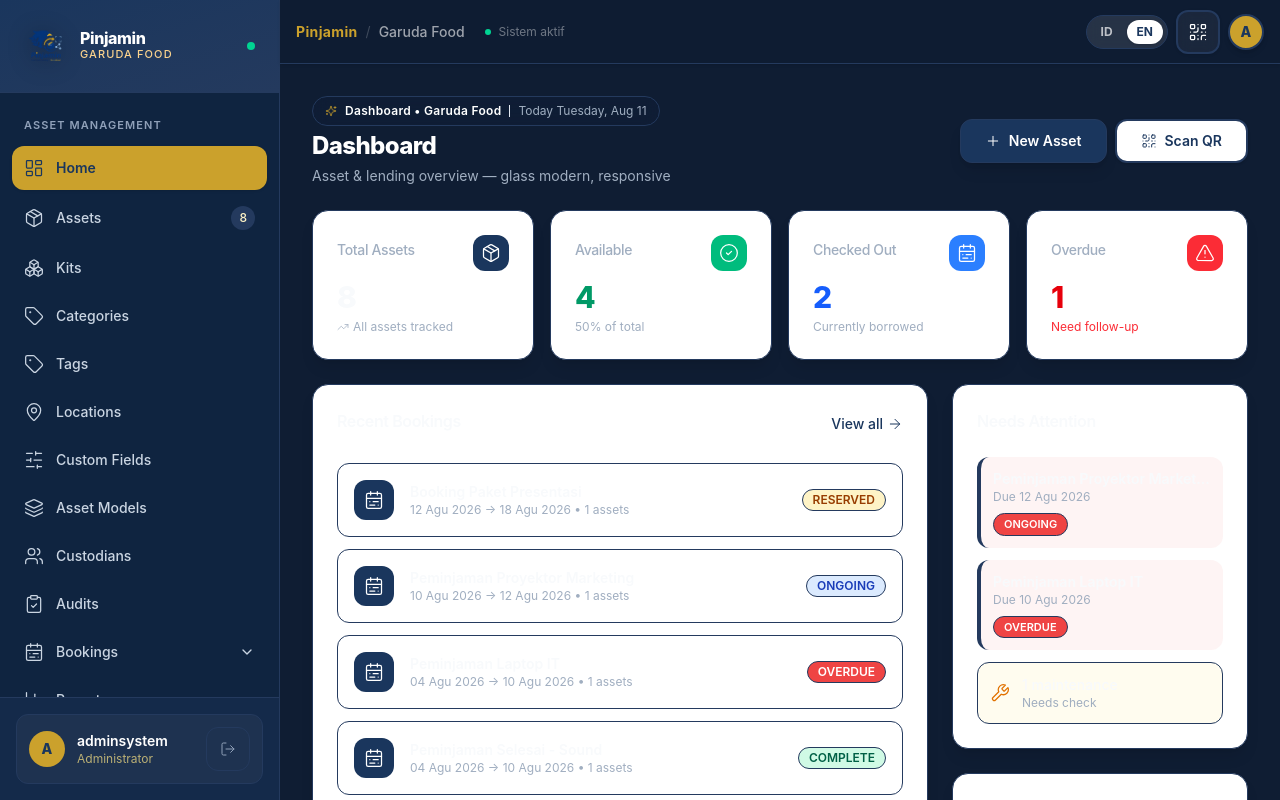
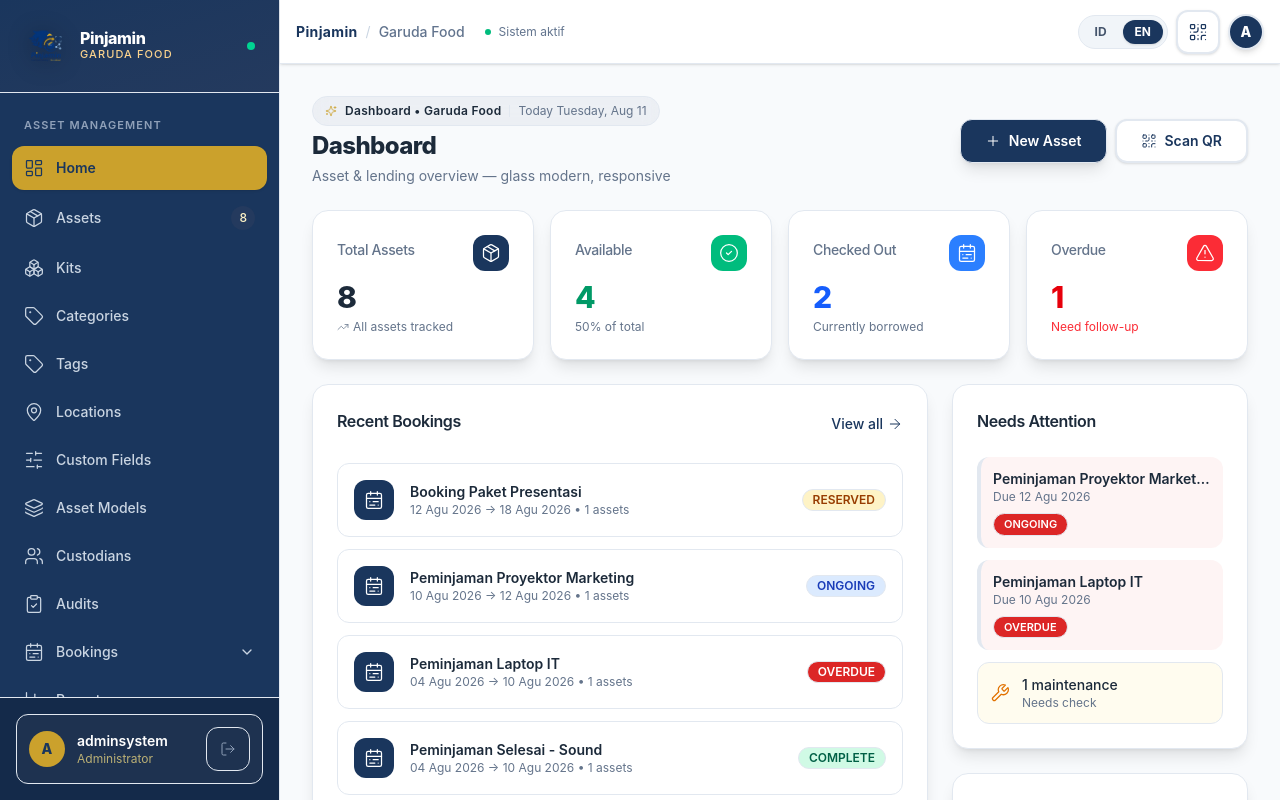
Before and after one commit to Muhammadizzi/Pinjamin-app, a Next.js app in the folder apps/pinjamin/: page / in a window 1280 px wide. Shown: the top 800 px of the page. Built offline with nearby package versions, Linux system fonts and the light colour scheme.

Commit message:
feat: light theme white with navy keep single theme

```diff
--- a/apps/pinjamin/app/globals.css
+++ b/apps/pinjamin/app/globals.css
@@ -1,42 +1,42 @@
 @import "tailwindcss";
 
 /*
-  Pinjamin — SINGLE DARK THEME (navy #1a365d + gold #CBA12C)
-  Sesuai request: hilangkan 2 mode, cukup 1 tema saja (dark navy)
-  Sidebar tetap gelap, dashboard gelap, kontras tinggi, tidak silau
+  Pinjamin — SINGLE LIGHT THEME (putih + navy #1a365d + gold #CBA12C)
+  Request: ganti tema ke light tapi warna navy tetap mengikuti
+  Sidebar tetap navy gelap, konten putih bersih, kontras tinggi
 */
 
-:root,
-.dark {
-  --background: #0f1d33; /* dark navy single */
-  --foreground: #f8fafc;
-  --card: #1a2d4a; /* card navy */
-  --card-foreground: #f8fafc;
-  --popover: #1a2d4a;
-  --popover-foreground: #f8fafc;
-  --primary: #CBA12C; /* gold */
-  --primary-foreground: #1a365d;
-  --secondary: #1a365d;
-  --secondary-foreground: #f8fafc;
-  --muted: #1f3556;
-  --muted-foreground: #a0aec0;
-  --accent: #243a5e;
-  --accent-foreground: #f8fafc;
-  --destructive: #ef4444;
+:root {
+  --background: #ffffff; /* putih bersih */
+  --foreground: #1c2a3a; /* navy charcoal */
+  --card: #ffffff;
+  --card-foreground: #1c2a3a;
+  --popover: #ffffff;
+  --popover-foreground: #1c2a3a;
+  --primary: #1a365d; /* navy */
+  --primary-foreground: #ffffff;
+  --secondary: #f1f5f9;
+  --secondary-foreground: #1a365d;
+  --muted: #f8fafc;
+  --muted-foreground: #64748b;
+  --accent: #f1f5f9;
+  --accent-foreground: #1a365d;
+  --destructive: #dc2626;
   --destructive-foreground: #ffffff;
-  --border: #243a5e;
-  --input: #243a5e;
-  --ring: #CBA12C;
+  --border: #e2e8f0;
+  --input: #e2e8f0;
+  --ring: #1a365d;
   --radius: 0.9rem;
-  --sidebar: #0f2440;
-  --sidebar-foreground: #f8fafc;
-  --sidebar-accent: #1a365d;
-  --sidebar-border: #243a5e;
-  --chart-1: #CBA12C;
-  --chart-2: #38a169;
-  --chart-3: #4299e1;
-  --chart-4: #805ad5;
-  --chart-5: #ed64a6;
+  /* Sidebar tetap navy gelap meski light theme */
+  --sidebar: #1a365d;
+  --sidebar-foreground: #ffffff;
+  --sidebar-accent: #243a5e;
+  --sidebar-border: #2a4a6b;
+  --chart-1: #1a365d;
+  --chart-2: #CBA12C;
+  --chart-3: #2b6cb0;
+  --chart-4: #38a169;
+  --chart-5: #805ad5;
 }
 
 @theme inline {
@@ -71,7 +71,7 @@
 }
 
 html {
-  color-scheme: dark;
+  color-scheme: light;
 }
 
 body {
@@ -82,10 +82,9 @@ body {
   text-rendering: optimizeLegibility;
 }
 
-:root,
-.dark {
-  --card-shadow: 0 4px 24px rgba(0, 0, 0, 0.35);
-  --card-shadow-hover: 0 8px 32px rgba(0, 0, 0, 0.45);
+:root {
+  --card-shadow: 0 4px 24px rgba(26, 54, 93, 0.06), 0 1px 3px rgba(26, 54, 93, 0.08);
+  --card-shadow-hover: 0 8px 32px rgba(26, 54, 93, 0.12), 0 2px 8px rgba(26, 54, 93, 0.08);
 }
 
 ::-webkit-scrollbar {
@@ -96,7 +95,7 @@ body {
   background: transparent;
 }
 ::-webkit-scrollbar-thumb {
-  background: #2a4365;
+  background: #cbd5e1;
   border-radius: 999px;
 }
 
@@ -119,8 +118,10 @@ body {
   -webkit-backdrop-filter: blur(16px);
 }
 .glass-card {
-  background: color-mix(in srgb, var(--card) 96%, transparent);
-  backdrop-filter: blur(16px);
+  background: var(--card);
   border: 1px solid var(--border);
   box-shadow: var(--card-shadow);
 }
+.glass-card:hover {
+  box-shadow: var(--card-shadow-hover);
+}
--- a/apps/pinjamin/app/layout.tsx
+++ b/apps/pinjamin/app/layout.tsx
@@ -5,7 +5,7 @@ import { I18nProvider } from "@/lib/i18n";
 
 export const metadata: Metadata = {
   title: "Pinjamin — Smart Asset Lending | Garuda Food",
-  description: "Sistem peminjaman aset Garuda Food — kelola aset, kit, booking, audit, dan laporan dengan QR. Single dark theme, bilingual ID/EN.",
+  description: "Sistem peminjaman aset Garuda Food — kelola aset, kit, booking, audit, dan laporan dengan QR. Light theme navy, bilingual ID/EN.",
   manifest: "/site.webmanifest",
   icons: {
     icon: "/favicon.ico",
@@ -14,15 +14,15 @@ export const metadata: Metadata = {
 };
 
 export const viewport: Viewport = {
-  themeColor: "#1a365d",
+  themeColor: "#ffffff",
   width: "device-width",
   initialScale: 1,
 };
 
 export default function RootLayout({ children }: { children: React.ReactNode }) {
   return (
-    <html lang="id" className="dark h-full" style={{ colorScheme: "dark" }}>
-      <body className="min-h-screen antialiased bg-[#0f1d33] text-white">
+    <html lang="id" className="h-full" style={{ colorScheme: "light" }}>
+      <body className="min-h-screen antialiased bg-white text-[#1c2a3a]">
         <I18nProvider>
           <StoreProvider>{children}</StoreProvider>
         </I18nProvider>
--- a/apps/pinjamin/components/layout/sidebar.tsx
+++ b/apps/pinjamin/components/layout/sidebar.tsx
@@ -4,7 +4,7 @@ import { usePathname, useRouter } from "next/navigation";
 import { useState } from "react";
 import { cn } from "@/lib/utils";
 import { Button } from "@/components/ui/button";
-import { LanguageToggle } from "@/components/language-toggle";
+import { LanguageToggleLight } from "@/components/language-toggle";
 import { useT } from "@/lib/i18n";
 import {
   LayoutDashboard,
@@ -155,32 +155,27 @@ export function Sidebar({ onNavigate }: { onNavigate?: () => void }) {
 export function TopBar({ onMenu }: { onMenu: () => void }) {
   const router = useRouter();
   return (
-    <header className="sticky top-0 z-20 flex h-[64px] items-center gap-3 border-b bg-[#0f1d33]/95 backdrop-blur-xl px-4 border-[#243a5e] shadow-sm">
-      <Button variant="ghost" size="icon" onClick={onMenu} className="shrink-0 lg:hidden text-white hover:bg-white/10">
+    <header className="sticky top-0 z-20 flex h-[64px] items-center gap-3 border-b bg-white/90 backdrop-blur-xl px-4 border-slate-200 shadow-sm">
+      <Button variant="ghost" size="icon" onClick={onMenu} className="shrink-0 lg:hidden text-[#1a365d] hover:bg-slate-100">
         <Menu className="h-6 w-6" strokeWidth={1.5} />
       </Button>
       <Link href="/" className="flex items-center gap-2 lg:hidden">
-        <img src="/logo-pinjamin.png" alt="Pinjamin" className="h-7 w-auto object-contain" style={{ background: "transparent", filter: "drop-shadow(0 2px 6px rgba(0,0,0,0.3))" }} />
-        <span className="font-extrabold tracking-tight text-white">Pinjamin</span>
-        <span className="text-[10px] px-1.5 py-0.5 rounded bg-[#CBA12C] text-[#1a365d] font-bold">GARUDA FOOD</span>
+        <img src="/logo-pinjamin.png" alt="Pinjamin" className="h-7 w-auto object-contain" style={{ background: "transparent", filter: "drop-shadow(0 1px 4px rgba(0,0,0,0.1))" }} />
+        <span className="font-extrabold tracking-tight text-[#1a365d]">Pinjamin</span>
+        <span className="text-[10px] px-1.5 py-0.5 rounded bg-[#1a365d] text-white font-bold">GARUDA FOOD</span>
       </Link>
       <div className="hidden lg:flex items-center gap-2 text-sm">
-        <span className="text-[#CBA12C] font-bold tracking-wide">Pinjamin</span>
-        <span className="text-white/20">/</span>
-        <span className="text-white/60 font-medium">Garuda Food</span>
-        <span className="ml-3 hidden xl:inline-flex items-center gap-2 text-xs text-white/40">
-          <span className="h-1.5 w-1.5 rounded-full bg-emerald-400 animate-pulse" />
+        <span className="text-[#1a365d] font-bold tracking-wide">Pinjamin</span>
+        <span className="text-slate-300">/</span>
+        <span className="text-slate-500 font-medium">Garuda Food</span>
+        <span className="ml-3 hidden xl:inline-flex items-center gap-2 text-xs text-slate-500">
+          <span className="h-1.5 w-1.5 rounded-full bg-emerald-500 animate-pulse" />
           Sistem aktif
         </span>
       </div>
       <div className="ml-auto flex items-center gap-2">
-        <LanguageToggle />
-        <Button
-          variant="outline"
-          size="icon"
-          onClick={() => router.push("/scanner")}
-          className="hidden sm:flex bg-white/5 hover:bg-white/10 text-white border-white/15 hover:text-white backdrop-blur"
-        >
+        <LanguageToggleLight />
+        <Button variant="outline" size="icon" onClick={() => router.push("/scanner")} className="hidden sm:flex">
           <QrCode className="h-5 w-5" strokeWidth={1.5} />
         </Button>
         <button
@@ -188,7 +183,7 @@ export function TopBar({ onMenu }: { onMenu: () => void }) {
             await fetch("/api/auth/logout", { method: "POST" });
             router.push("/login");
           }}
-          className="h-9 w-9 rounded-full bg-[#CBA12C] text-[#1a365d] flex items-center justify-center text-sm font-extrabold shadow-md border-2 border-[#CBA12C]"
+          className="h-9 w-9 rounded-full bg-[#1a365d] text-white flex items-center justify-center text-sm font-extrabold shadow-md border-2 border-[#1a365d]"
         >
           A
         </button>
@@ -200,14 +195,14 @@ export function TopBar({ onMenu }: { onMenu: () => void }) {
 export function AppShell({ children }: { children: React.ReactNode }) {
   const [open, setOpen] = useState(false);
   return (
-    <div className="min-h-screen bg-[#0f1d33] text-white">
+    <div className="min-h-screen bg-white text-[#1c2a3a]">
       <div className="lg:flex">
-        <aside className="hidden lg:flex lg:w-[280px] lg:shrink-0 lg:flex-col lg:sticky lg:top-0 lg:h-screen lg:border-r lg:border-[#1a365d] backdrop-blur">
+        <aside className="hidden lg:flex lg:w-[280px] lg:shrink-0 lg:flex-col lg:sticky lg:top-0 lg:h-screen lg:border-r lg:border-slate-200 backdrop-blur">
           <Sidebar />
         </aside>
         <div className="flex-1 min-w-0 flex flex-col">
           <TopBar onMenu={() => setOpen(true)} />
-          <main className="flex-1 bg-[#0f1d33]">
+          <main className="flex-1 bg-[#f8fafc]">
             <div className="mx-auto max-w-[1600px] p-4 sm:p-6 lg:p-8">{children}</div>
           </main>
         </div>
```
